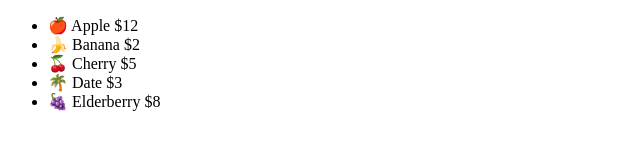
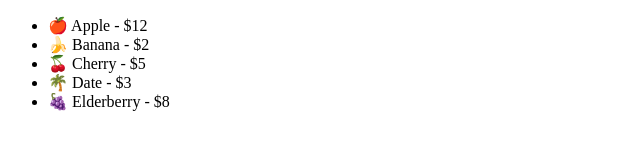
Before and after one commit to waseemriyazz/react-tut, a React (Vite) app in the folder vite-project/: page / in a window 1280 px wide. Shown: the top 161 px of the page, without its empty margins (0-640 px from the left). Built offline with nearby package versions, Linux system fonts and the light colour scheme.

Commit message:
passing data from parent to child component

```diff
--- /dev/null
+++ b/vite-project/src/components/Fruit.jsx
@@ -0,0 +1,7 @@
+export default function Fruit({ fruit }) {
+  return (
+    <li>
+      {fruit.emoji} {fruit.name} - ${fruit.price}
+    </li>
+  );
+}
--- a/vite-project/src/components/Fruits.jsx
+++ b/vite-project/src/components/Fruits.jsx
@@ -1,19 +1,18 @@
+import Fruit from "./Fruit";
 export default function Fruits() {
   //   const fruits = ["Apple", "Banana", "Cherry", "Date", "Elderberry"];
   const fruits = [
-    { key: 1, name: "Apple", emoji: "🍎", price: 12 },
-    { key: 2, name: "Banana", emoji: "🍌", price: 2 },
-    { key: 3, name: "Cherry", emoji: "🍒", price: 5 },
-    { key: 4, name: "Date", emoji: "🌴", price: 3 },
-    { key: 5, name: "Elderberry", emoji: "🍇", price: 8 },
+    { id: 1, name: "Apple", emoji: "🍎", price: 12 },
+    { id: 2, name: "Banana", emoji: "🍌", price: 2 },
+    { id: 3, name: "Cherry", emoji: "🍒", price: 5 },
+    { id: 4, name: "Date", emoji: "🌴", price: 3 },
+    { id: 5, name: "Elderberry", emoji: "🍇", price: 8 },
   ];
   return (
     <div>
       <ul>
         {fruits.map((fruit) => (
-          <li key={fruit.key}>
-            {fruit.emoji} {fruit.name} ${fruit.price}
-          </li>
+          <Fruit fruit={fruit} key={fruit.id} />
         ))}
       </ul>
     </div>
```
